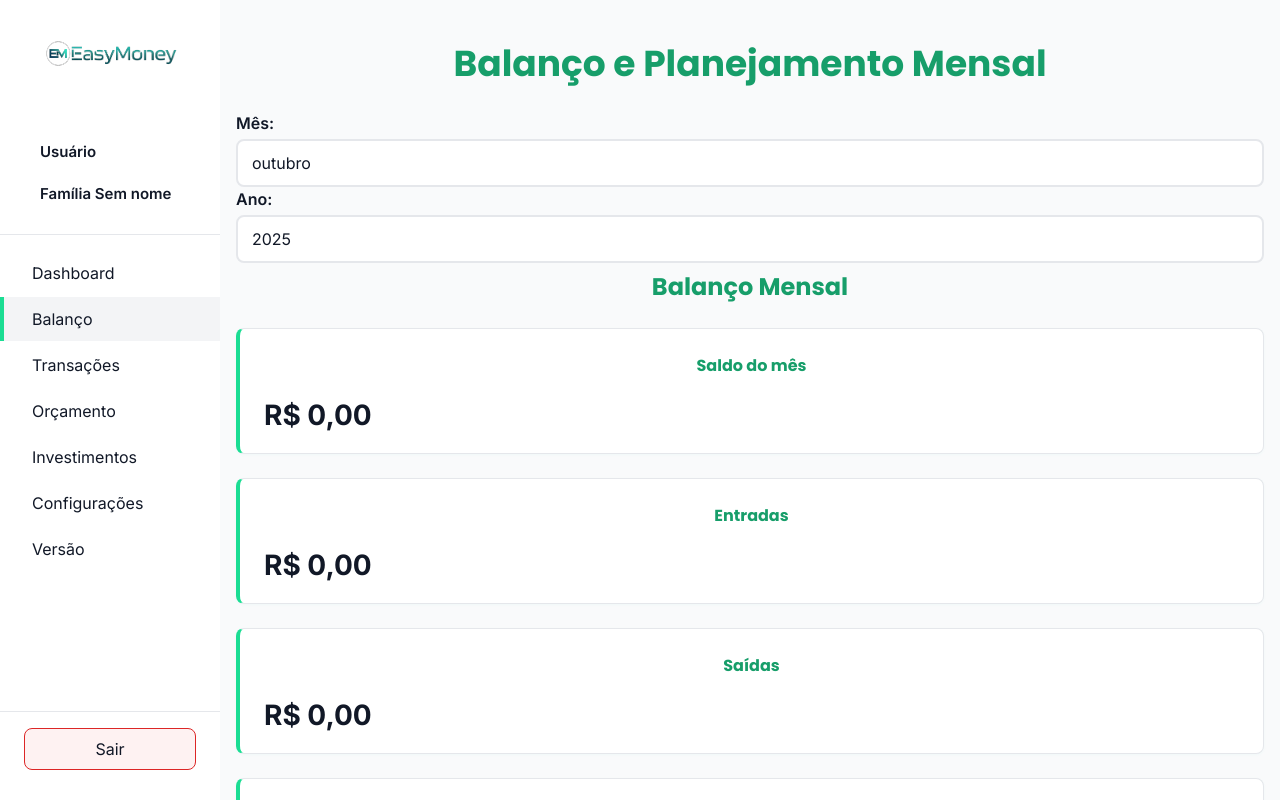
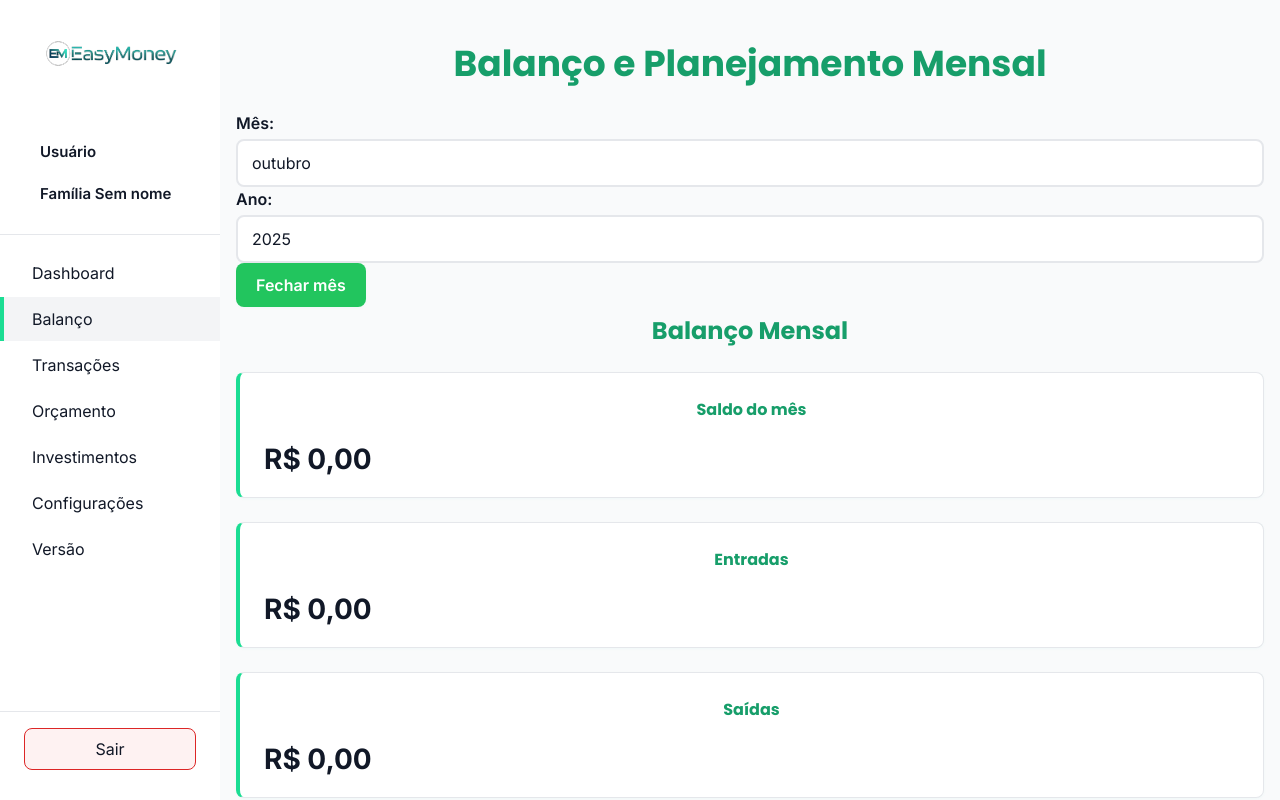
Before and after one commit to gabrieldubiela/EasyMoney, a React (Vite) app: page /monthly-balance in a window 1280 px wide. Built offline with nearby package versions, Linux system fonts and the light colour scheme; no server answers; the database is empty; sample sign-in values are in the browser's storage.

Commit message:
ajuste em abrir e fechar mes

```diff
--- a/src/hooks/useMonthClosingStatus.js
+++ b/src/hooks/useMonthClosingStatus.js
@@ -8,7 +8,7 @@ import { useAppContext } from '../context/useAppContext';
 /**
  * Hook responsável por verificar o status de fechamento do mês anterior.
  *
- * - Verifica se o documento de orçamento (`monthlyBudgets/{yearMonth}`) do mês anterior
+ * - Verifica se o documento de orçamento (`households/${householdId}/monthlyClosings/{yearMonth}`) do mês anterior
  *   existe e contém a flag `isClosed: true`.
  * - Caso contrário, sinaliza que o fechamento é necessário.
  *
@@ -42,15 +42,15 @@ export default function useMonthClosingStatus() {
         });
 
         // Referência direta ao documento do mês anterior
-        const budgetRef = doc(db, `households/${householdId}/monthlyBudgets`, yearMonth);
-        const docSnap = await getDoc(budgetRef);
+        const closingRef = doc(db, `households/${householdId}/monthlyClosings`, yearMonth);
+        const closingSnap = await getDoc(closingRef);
 
-        // Se não houver doc ou não estiver fechado, precisa de fechamento
-        if (!docSnap.exists() || docSnap.data().isClosed !== true) {
-          setNeedsClosing({ yearMonth, monthName, hasData: docSnap.exists() });
+        if (!closingSnap.exists() || closingSnap.data().isClosed !== true) {
+          setNeedsClosing({ yearMonth, monthName, hasData: closingSnap.exists() });
         } else {
           setNeedsClosing(false);
         }
+
       } catch (error) {
         console.error('Erro ao verificar status de fechamento:', error);
         setNeedsClosing(false);
--- a/src/pages/BalancePage.jsx
+++ b/src/pages/BalancePage.jsx
@@ -1,10 +1,9 @@
 // src/pages/BalancePage.jsx
 
-import React, { useState } from 'react';
+import React, { useState, useEffect } from 'react';
 import useBalance from '../hooks/useBalance';
-import useMonthClosingStatus from '../hooks/useMonthClosingStatus';
 import { useAppContext } from '../context/useAppContext';
-import { createOrUpdateMonthClosing } from '../services/monthClosingService';
+import { createOrUpdateMonthClosing, getMonthClosing } from '../services/monthClosingService';
 import MonthlySummary from '../components/charts/MonthlySummary';
 import TransactionForm from '../components/forms/TransactionForm';
 import TransactionItem from '../components/ui/TransactionItem';
@@ -15,6 +14,8 @@ export default function BalancePage() {
   const today = new Date();
   const [year, setYear] = useState(today.getFullYear());
   const [month, setMonth] = useState(today.getMonth() + 1);
+  const [busy, setBusy] = useState(false);
+  const yearMonthSelected = `${year}${String(month).padStart(2, '0')}`;
 
   // Dados do mês atual (selecionado)
   const {
@@ -30,97 +31,102 @@ export default function BalancePage() {
     refetch,
   } = useBalance(year, month);
 
+  // Toast/Notificações
   const [toast, setToast] = useState(null);
   const showToast = (type, msg) => setToast({ type, message: msg });
 
+  // Utilitários de nome
   const getCategoryName = (categoryId) =>
     categories.find(c => c.id === categoryId)?.name || 'N/A';
-
   const getTypeName = (typeId) =>
     types.find(t => t.id === typeId)?.name || 'N/A';
 
   // Projeção final do mês
   const projectedBalance = (netEffective || 0) + (incomePlanned || 0) + (expensePlanned || 0);
 
-  // FECHAMENTO DE MÊS: verifica status do mês anterior
-  const { needsClosing, loading: closingStatusLoading } = useMonthClosingStatus();
+  // Status de fechamento do mês selecionado
   const { householdId } = useAppContext();
-  const [closingInProgress, setClosingInProgress] = useState(false);
+  const [loadingStatus, setLoadingStatus] = useState(true);
+  const [monthClosed, setMonthClosed] = useState(false);
 
-  // Busca os dados do mês ANTERIOR para fechamento (cálculo real!)
-  const prevMonth = month === 1 ? 12 : month - 1;
-  const prevYear = month === 1 ? year - 1 : year;
-  const {
-    incomeEffective: incomePrev,
-    expenseEffective: expensePrev,
-    netEffective: netPrev,
-    loading: loadingPrev,
-  } = useBalance(prevYear, prevMonth);
+  useEffect(() => {
+    async function fetchMonthStatus() {
+      setLoadingStatus(true);
+      if (householdId && yearMonthSelected) {
+        const closingObj = await getMonthClosing(householdId, yearMonthSelected);
+        setMonthClosed(closingObj?.isClosed === true);
+      }
+      setLoadingStatus(false);
+    }
+    fetchMonthStatus();
+  }, [householdId, yearMonthSelected, toast]); // toast inclui o recarregamento após ação
 
-  // Ação de FECHAR mês anterior: salva os dados reais no fechamento!
-  const fecharMesAnterior = async () => {
-    setClosingInProgress(true);
+  // Botão único para fechar ou reabrir
+  const handleToggleMonthClosing = async () => {
+    setBusy(true);
     try {
-      await createOrUpdateMonthClosing(
-        householdId,
-        needsClosing.yearMonth,
-        {
-          totalIncome: incomePrev,
-          totalExpense: expensePrev,
-          netBalance: netPrev,
-          isClosed: true
-        }
+      await createOrUpdateMonthClosing(householdId, yearMonthSelected, {
+        totalIncome: incomeEffective ?? 0,
+        totalExpense: expenseEffective ?? 0,
+        netBalance: netEffective ?? 0,
+        isClosed: !monthClosed // Alterna status!
+      });
+      showToast(
+        "success",
+        !monthClosed
+          ? `Mês ${formatMonth(month)}/${year} fechado!`
+          : `Mês ${formatMonth(month)}/${year} reaberto!`
       );
-      showToast("success", `Fechamento do mês ${needsClosing.monthName} realizado!`);
-      refetch && refetch?.();
+      refetch && refetch();
+      setMonthClosed(!monthClosed);
     } catch (err) {
-      showToast("danger", "Erro ao fechar mês: " + err.message);
+      showToast("danger", "Erro ao atualizar mês: " + err.message);
     } finally {
-      setClosingInProgress(false);
+      setBusy(false);
     }
   };
 
   return (
-    <div>
+    <div className="balance-page-container">
       <h1>Balanço e Planejamento Mensal</h1>
 
-      {/* Alerta/Botão de fechamento do mês anterior */}
-      {!closingStatusLoading && needsClosing && (
-        <div className="alert alert-warning">
-          <strong>O mês {needsClosing.monthName} não foi fechado!</strong>
-          <br />
-          {needsClosing.hasData
-            ? "Você já possui dados de orçamento/resultado; só confirme o fechamento."
-            : "Nenhum dado salvo para o mês; ao fechar, não será mais possível criar ou editar transações nele."}
-          <br />
-          <button
-            disabled={closingInProgress || loadingPrev}
-            onClick={fecharMesAnterior}
-          >
-            {(closingInProgress || loadingPrev)
-              ? "Fechando..."
-              : `Fechar mês ${needsClosing.monthName}`
-            }
-          </button>
-        </div>
-      )}
-
       {/* Seleção de Período */}
-      <div>
-        <label>Mês: </label>
-        <select value={month} onChange={e => setMonth(Number(e.target.value))}>
+      <div className="balance-period-selector">
+        <label htmlFor="month-select">Mês:</label>
+        <select
+          id="month-select"
+          value={month}
+          onChange={e => setMonth(Number(e.target.value))}
+        >
           {Array.from({ length: 12 }, (_, i) =>
             <option key={i + 1} value={i + 1}>
               {formatMonth(i)}
             </option>
           )}
         </select>
-        <label>Ano: </label>
+        <label htmlFor="year-input">Ano:</label>
         <input
+          id="year-input"
           type="number"
           value={year}
           onChange={e => setYear(Number(e.target.value))}
         />
+      </div>
+
+      {/* Botão único de fechamento/reabertura */}
+      <div className="month-closing-actions">
+        <button
+          className={`btn ${monthClosed ? "btn-warning" : "btn-success"}`}
+          onClick={handleToggleMonthClosing}
+          disabled={busy || loadingStatus}
+        >
+          {busy
+            ? (monthClosed ? "Reabrindo..." : "Fechando...")
+            : (monthClosed
+                ? "Abrir mês"
+                : "Fechar mês")
+          }
+        </button>
       </div>
 
       {/* Resumo sintético */}
```
